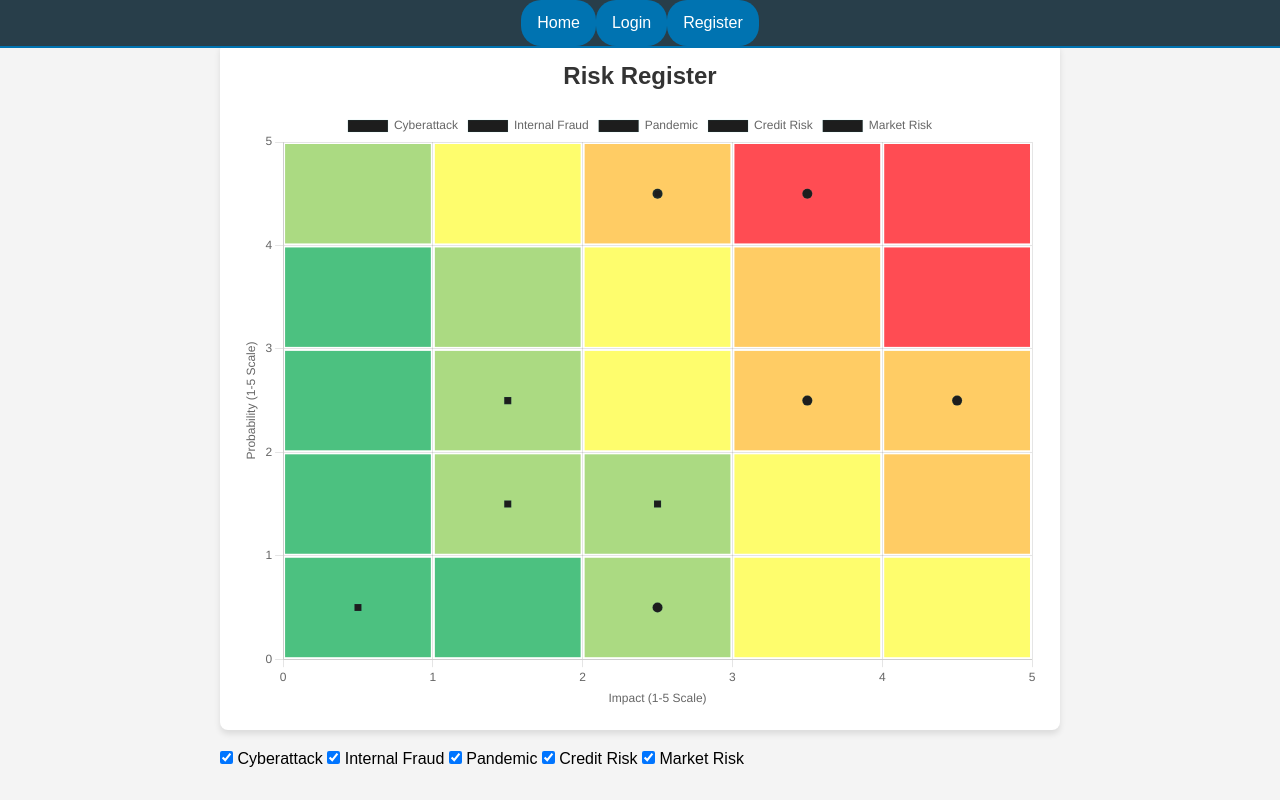
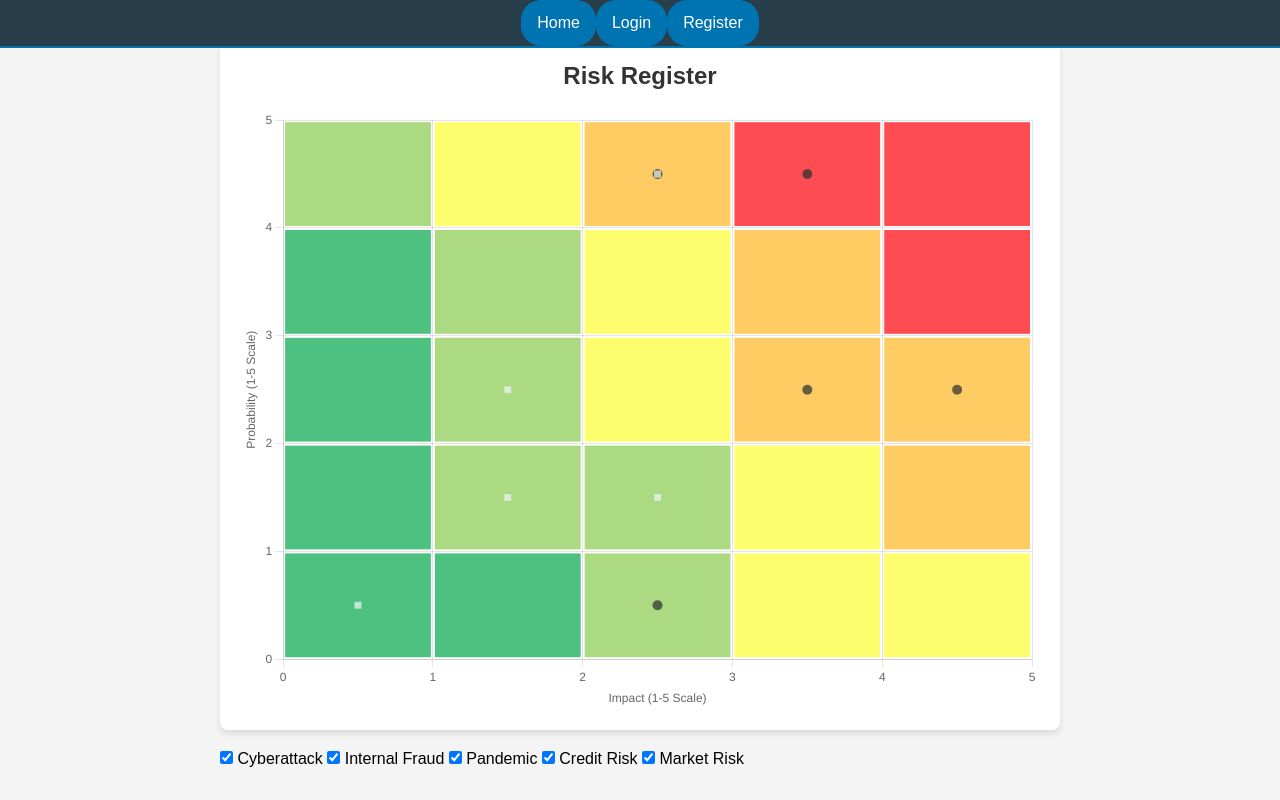
Before and after one commit to zhangwenxuan322/prudence, a Django app: page /risk-register/ in a window 1280 px wide. Run offline with Django 4.2, Linux system fonts and the light colour scheme; data comes from the database, SQL or seed files in the repository.

Commit message:
Hide the legend for risk heatmap

```diff
--- a/project5/templates/risk_register.html
+++ b/project5/templates/risk_register.html
@@ -52,9 +52,9 @@
             }
           ],
           backgroundColor: [
-            // 'rgba(255, 99, 132, 0.7)', // Inherent risk color
-            // 'rgba(54, 162, 235, 0.7)' // Residual risk color
-            'rgba(29, 29, 29, 1)'
+            'rgba(43, 43, 43, 0.7)', // Inherent risk color
+            'rgba(244, 244, 244, 0.7)', // Residual risk color
+            // 'rgba(29, 29, 29, 1)'
           ],
           showLine: false,
           borderColor: 'rgba(75, 192, 192, 0.1)',
@@ -114,8 +114,11 @@
                 ctx.fillRect(xAxis.left + i * cellWidth, yAxis.top + j * cellHeight, cellWidth, cellHeight)
               }
             }
+          },
+          legend: {
+            display: false
           }
-        }
+        },
       }
 
       function fillColor(x, y, xLocation, yLocation, margin) {
```
